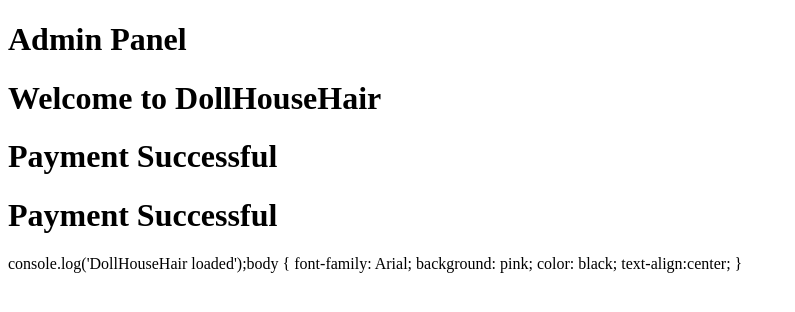
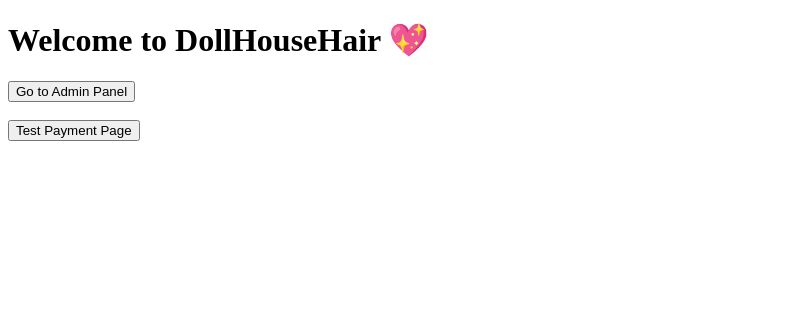
Before and after one commit to hummeltyler0-commits/DollHouseHair-Inc, a website: page public/index.html in a window 1280 px wide. Shown: the whole page, without its empty margins (0-795 px from the left). Drawn offline with Linux system fonts and the light colour scheme.

Commit message:
Update index.html

```diff
--- a/public/index.html
+++ b/public/index.html
@@ -1,2 +1,25 @@
-<!DOCTYPE html><html><body><h1>Admin Panel</h1></body></html><!DOCTYPE html><html><head><title>DollHouseHair</title><link rel='stylesheet' href='style.css'></head><body><h1>Welcome to DollHouseHair</h1><script src='script.js'></script></body></html>
-<!DOCTYPE html><html><body><h1>Payment Successful</h1></body></html><!DOCTYPE html><html><body><h1>Payment Successful</h1></body></html>console.log('DollHouseHair loaded');body { font-family: Arial; background: pink; color: black; text-align:center; }
+<!DOCTYPE html>
+<html lang="en">
+<head>
+  <meta charset="UTF-8">
+  <title>DollHouseHair</title>
+  <link rel="stylesheet" href="style.css">
+</head>
+
+<body>
+
+  <h1>Welcome to DollHouseHair 💖</h1>
+
+  <button onclick="window.location.href='admin.html'">
+    Go to Admin Panel
+  </button>
+
+  <br><br>
+
+  <button onclick="window.location.href='payment-success.html'">
+    Test Payment Page
+  </button>
+
+  <script src="script.js"></script>
+</body>
+</html>
```
